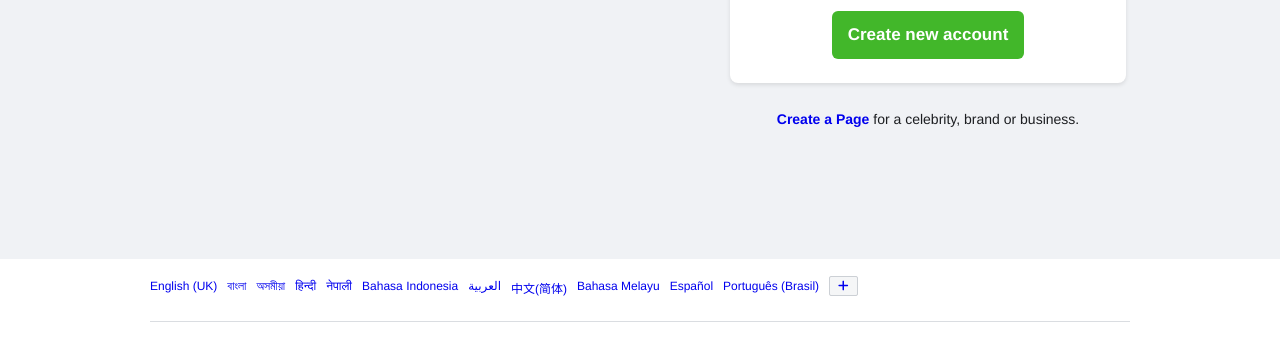
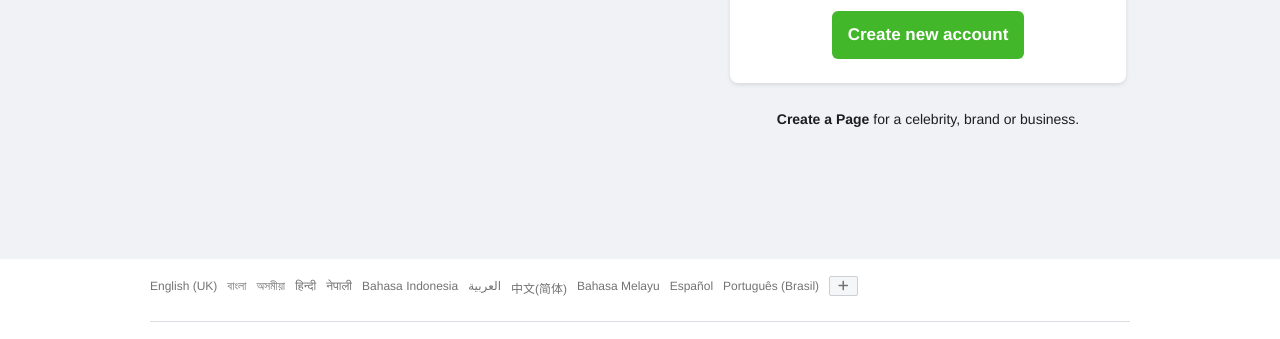
Before and after one commit to grayMafia/facebook-clone, a plain HTML site: page index.html in a window 1280 px wide. Shown: the part 398-737 px from the top of the page. Drawn offline with Linux system fonts and the light colour scheme.

Commit message:
fixed the color of links

```diff
--- a/style.css
+++ b/style.css
@@ -141,6 +141,7 @@ hr{
 
 #signInArea p a{
     font-weight: 600;
+    color: inherit;
 }
 
 #signInArea p a:hover{
@@ -157,6 +158,10 @@ hr{
     padding: 20px 0;
     color: #737373;
     font-size: 12px;
+}
+
+#footerArea a{
+    color: inherit;
 }
 
 #footerArea a:hover{
```
